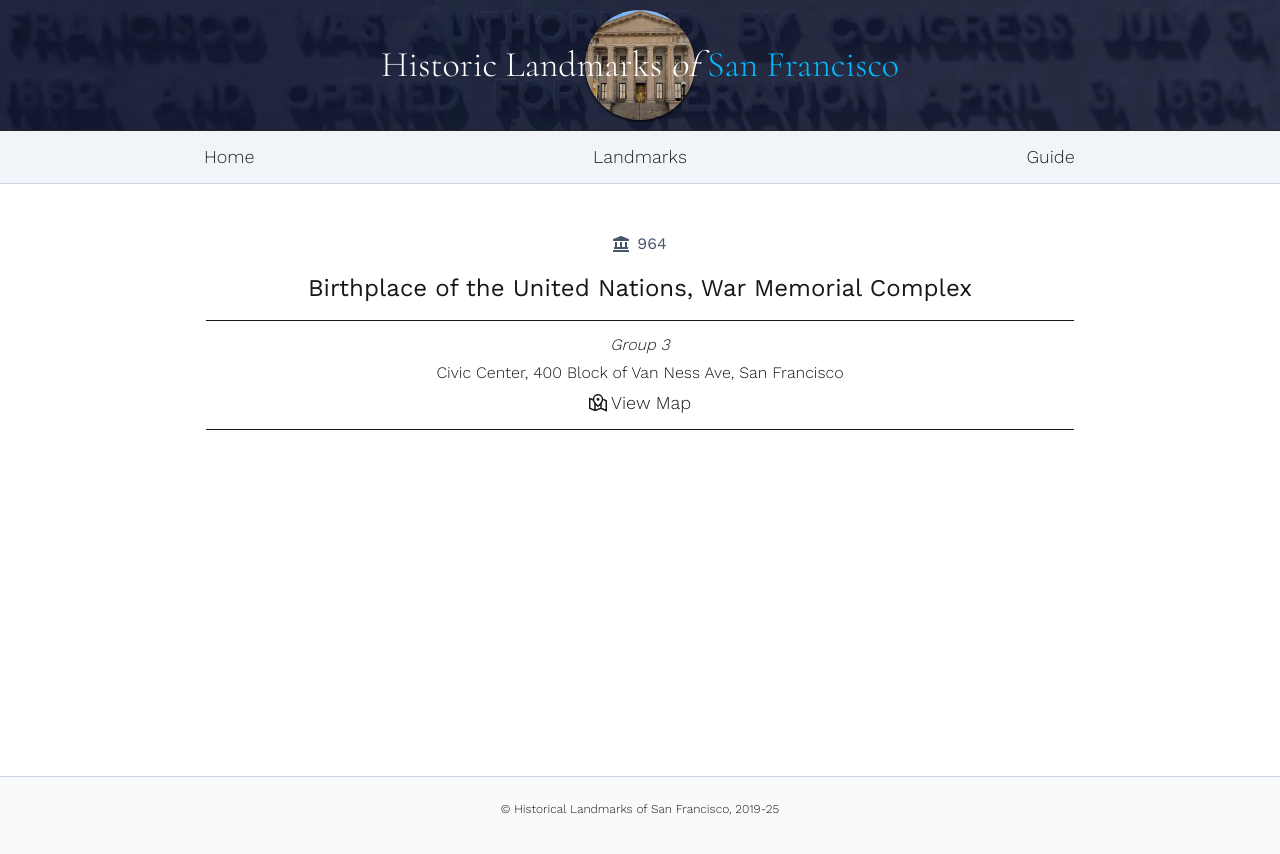
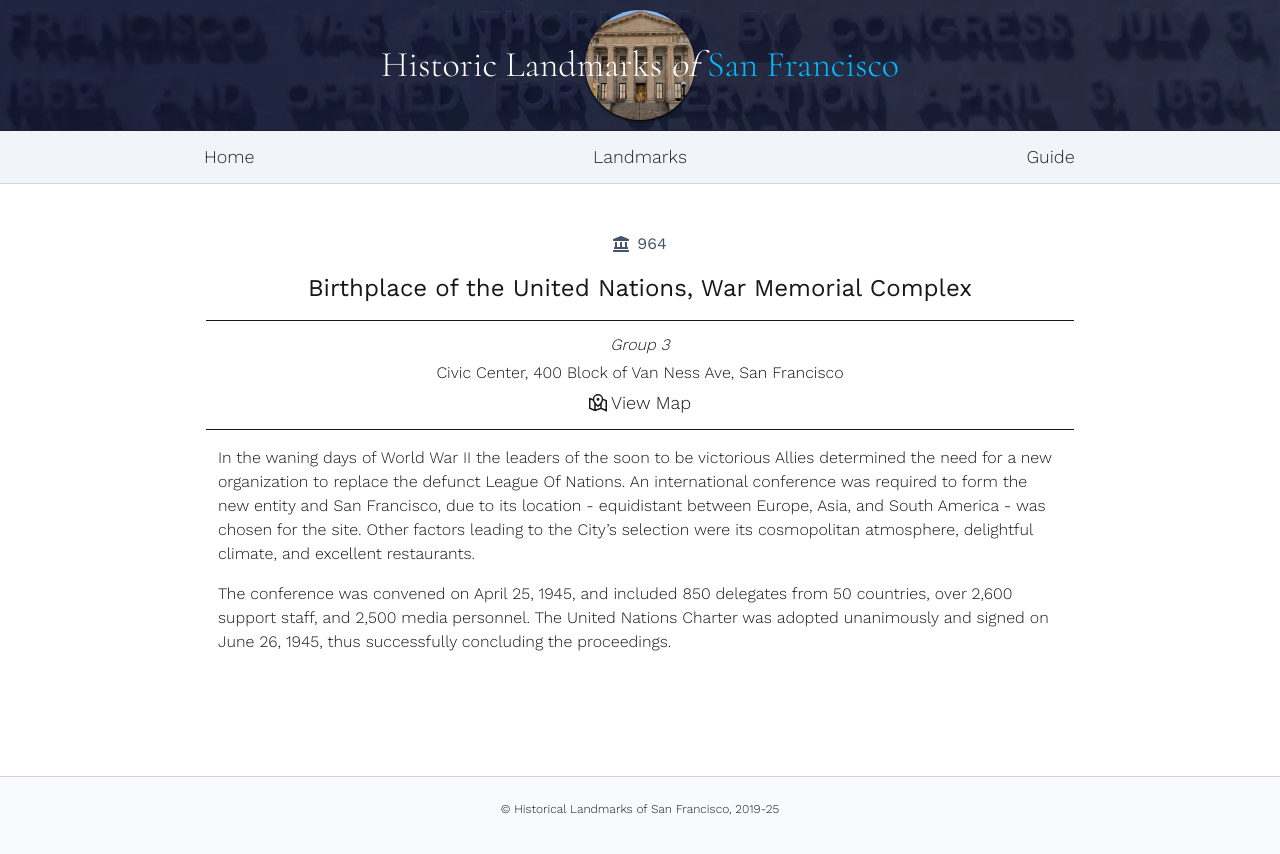
Before and after one commit to tdkent/hlosf.com, a Next.js app: page /landmarks/birthplace-of-the-united-nations-war-memorial-complex-964 in a window 1280 px wide. Shown: the top 854 px of the page. Built offline with nearby package versions, Linux system fonts and the light colour scheme.

Commit message:
create component to render landmark description

```diff
--- a/src/components/pages/landmark/SingleLandmark.tsx
+++ b/src/components/pages/landmark/SingleLandmark.tsx
@@ -1,3 +1,4 @@
+import SingleLandmarkDesc from "@/components/pages/landmark/SingleLandmarkDesc";
 import SingleLandmarkInfo from "@/components/pages/landmark/SingleLandmarkInfo";
 import type { Landmark } from "@/lib/types";
 
@@ -15,16 +16,16 @@ export default function SingleLandmark({ data }: Props) {
     <article className="my-8 mx-2">
       <SingleLandmarkInfo data={data} />
       <div className="pl-3 pr-5 font-light">
-        {/* <SingleLandmarkDesc descText={data.description_html} />
-        {data.update_html && (
+        <SingleLandmarkDesc descText={data.description_html} />
+        {/* {data.update_html && (
           <SingleLandmarkUpdate updateText={data.update_html} />
-        )}
-        <SingleLandmarkMarker
+        )} */}
+        {/* <SingleLandmarkMarker
           markerText={data.marker_inscription_html}
           markerOnSite={data.marker_onsite}
           markerYear={data.dedication_year}
-        />
-        {data.imgUrls.length ? (
+        /> */}
+        {/* {data.imgUrls.length ? (
           <SingleLandmarkImages
             imgUrls={data.imgUrls}
             title={data.title}
--- /dev/null
+++ b/src/components/pages/landmark/SingleLandmarkDesc.tsx
@@ -0,0 +1,19 @@
+import DOMPurify from "isomorphic-dompurify";
+import styles from "@/styles/SingleLandmark.module.css";
+
+interface Props {
+  descText: string;
+}
+
+const SingleLandmarkDesc = ({ descText }: Props) => {
+  const clean = DOMPurify.sanitize(descText);
+  const createDescMarkup = () => {
+    return { __html: clean };
+  };
+  return (
+    // biome-ignore lint/security/noDangerouslySetInnerHtml: will remove later
+    <div className={styles.desc} dangerouslySetInnerHTML={createDescMarkup()} />
+  );
+};
+
+export default SingleLandmarkDesc;
--- /dev/null
+++ b/src/styles/SingleLandmark.module.css
@@ -0,0 +1,30 @@
+.desc p {
+  margin: 1rem 0;
+}
+
+.desc ul {
+  padding: 0 2rem;
+  text-align: justify;
+  list-style-type: circle;
+}
+
+.desc li {
+  margin: 1rem 0;
+}
+
+.desc a {
+  font-weight: 600;
+  color: black;
+  text-decoration: none;
+}
+
+.desc a:hover {
+  text-decoration: underline 0.25rem #38bdf8;
+}
+
+.desc a:active {
+  text-decoration:
+    underline,
+    0.25rem #38bdf8;
+  color: #38bdf8;
+}
```
